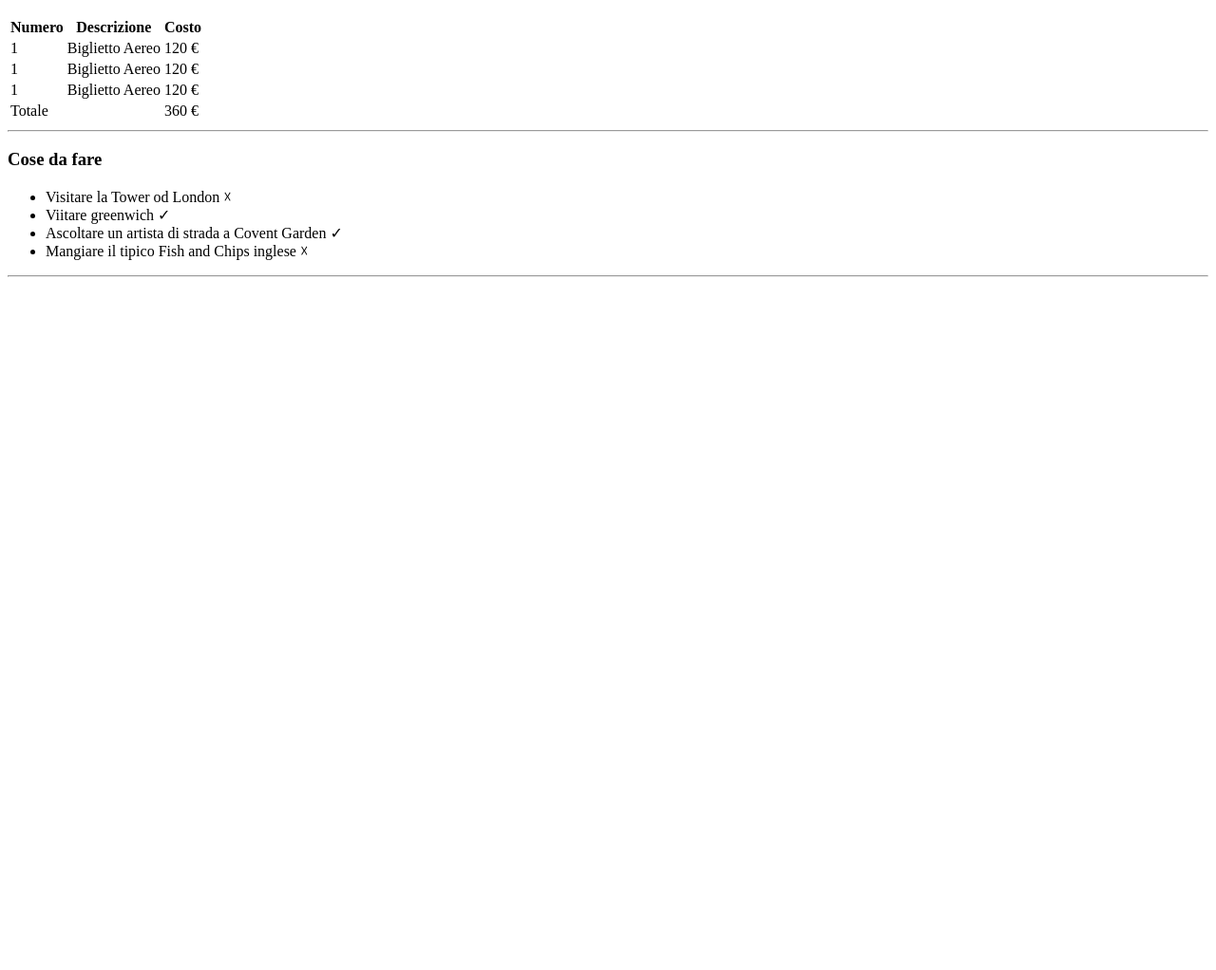
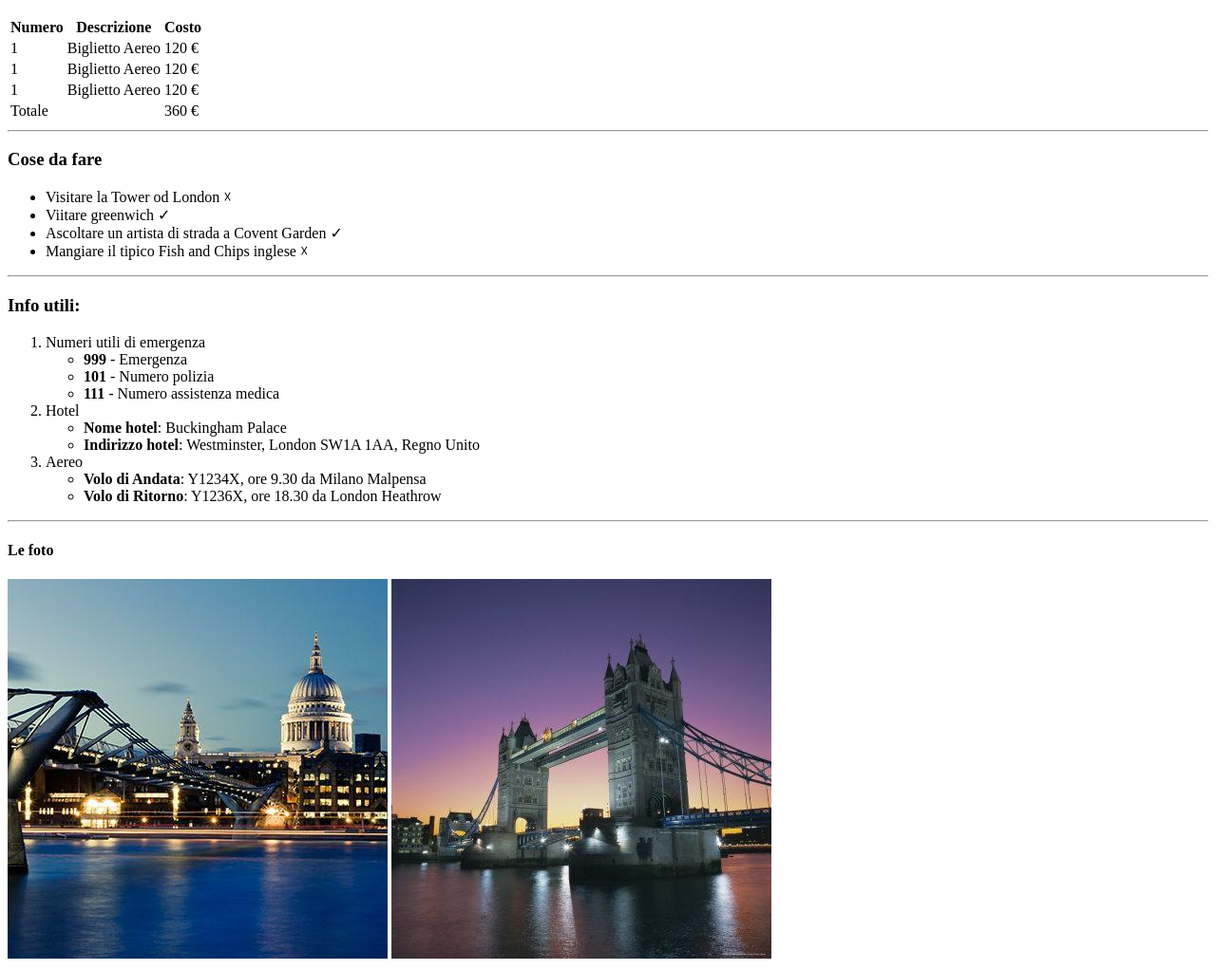
Before and after one commit to onlySte/html-london-trip, a plain HTML site: page index.html in a window 1280 px wide. Shown: the part 744-1766 px from the top of the page at 95% size. Before the commit the page ends 1044 px from the top, so only its background shows below. Drawn offline with Linux system fonts and the light colour scheme.

Commit message:
fine esercizio

```diff
--- a/index.html
+++ b/index.html
@@ -82,6 +82,44 @@
 
         <hr>
 
+        <!-- terza sezione della main -->
+
+        <h3>Info utili:</h3>
+
+        <ol>
+            <li>Numeri utili di emergenza
+                <ul>
+                    <li><strong>999</strong> - Emergenza</li>
+                    <li><strong>101</strong> - Numero polizia</li>
+                    <li><strong>111</strong> - Numero assistenza medica</li>
+                </ul>
+            </li>
+
+            <li>Hotel
+                <ul>
+                    <li><strong>Nome hotel</strong>: Buckingham Palace</li>
+                    <li><strong>Indirizzo hotel</strong>: Westminster, London SW1A 1AA, Regno Unito</li>
+                </ul>
+            </li>
+
+            <li>Aereo
+                <ul>
+                    <li><strong>Volo di Andata</strong>: Y1234X, ore 9.30 da Milano Malpensa</li>
+                    <li><strong>Volo di Ritorno</strong>: Y1236X, ore 18.30 da London Heathrow</li>
+                </ul>
+            </li>
+        </ol>
+
+        <hr>
+
+        <!-- ultima sezione main -->
+
+        <h4>Le foto</h4>
+
+        <img src="./img-London/london-foto1.jpg" alt="">
+
+        <img src="./img-London/london-foto2.jpg" alt="">
+
     </main>
 
 </body>
```
